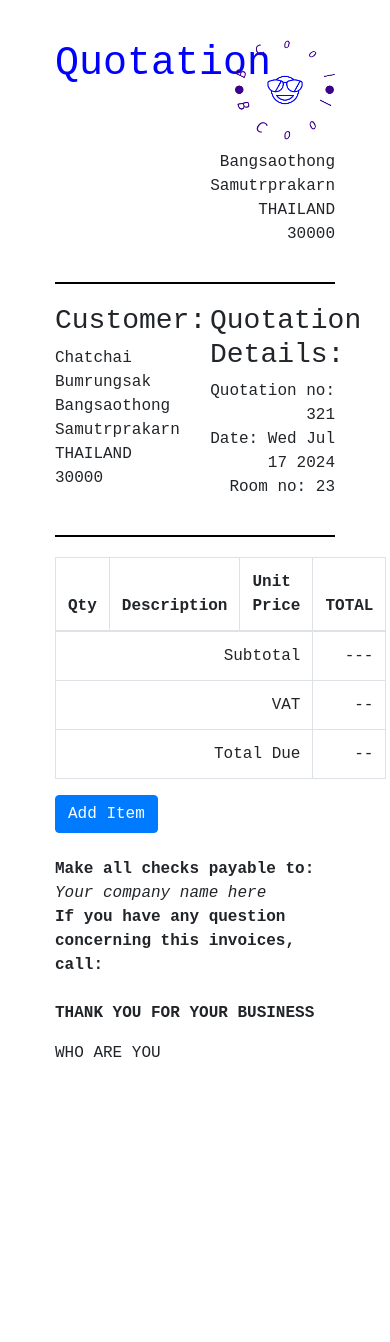
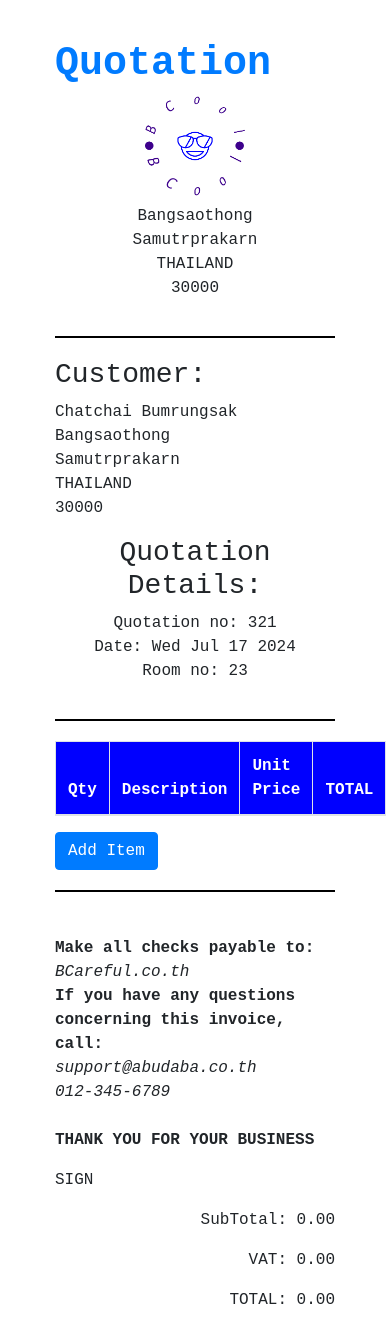
Before and after one commit to ApP0s/ApP0s.github.io, a website: page accessory.html in a window 390 px wide. Before the commit the page ends 1105 px from the top, so only its background shows below. Drawn offline with nearby package versions, Linux system fonts and the light colour scheme.

Commit message:
quotation

```diff
--- a/accessory.html
+++ b/accessory.html
@@ -1,66 +1,64 @@
 <!DOCTYPE html>
 <html lang="en">
+
 <head>
   <meta charset="UTF-8" />
   <meta name="viewport" content="width=device-width, initial-scale=1.0" />
   <title>Quotation Car Shop</title>
-    <link
-      rel="stylesheet"
-      href="https://maxcdn.bootstrapcdn.com/bootstrap/4.0.0/css/bootstrap.min.css"
-    />
+  <link rel="stylesheet" href="https://cdn.jsdelivr.net/npm/bootstrap@4.6.2/dist/css/bootstrap.min.css"
+    integrity="sha384-xOolHFLEh07PJGoPkLv1IbcEPTNtaed2xpHsD9ESMhqIYd0nLMwNLD69Npy4HI+N" crossorigin="anonymous">
   <script src="https://code.jquery.com/jquery-3.7.1.min.js"></script>
   <style>
     body {
       font-family: "Courier New", Courier, monospace;
       margin: 40px;
     }
+
     .divider {
       border-top: 2px solid black;
       margin: 20px 0;
     }
   </style>
 </head>
+
 <body>
+  <!-- Quotation LOGO -->
   <div class="container">
     <div class="row">
-        <div class="col-6">
-          <h1 style="color: blue">Quotation</h1>
+      <div class="col">
+        <h1 class="text-primary"><b>Quotation</b></h1>
       </div>
-        <div class="col-6 text-right">
-          <img
-            src="img/logo/logo-no-background.png"
-            style="width: 100px; height: 100px; margin-bottom: 10px"
-          />
+      <div class="col text-md-right text-center">
+        <img src="img/logo/logo-no-background.png" class="img-fluid mb-2" style="max-width: 100px; height: auto;" />
         <p>Bangsaothong<br />Samutrprakarn<br />THAILAND<br />30000</p>
       </div>
     </div>
+    <!-- Quotation LOGO -->
 
     <hr class="divider" />
-
+    <!-- Infor -->
     <div class="row">
-        <div class="col-6">
+      <div class="col">
         <h3>Customer:</h3>
         <p>
           Chatchai Bumrungsak<br />Bangsaothong<br />Samutrprakarn<br />THAILAND<br />30000
         </p>
       </div>
-        <div class="col-6 text-right">
+      <div class="col text-md-right text-center">
         <h3>Quotation Details:</h3>
         <p>
-            Quotation no: 321<br />Date: <span id="quotationDate"></span
-            ><br />Room no: 23
+          Quotation no: 321<br />Date: <span id="quotationDate"></span><br />Room no: 23
         </p>
       </div>
     </div>
+    <!-- Infor -->
 
     <hr class="divider" />
+    <!-- TABLE -->
     <div>
-        <table
-          class="table table-striped table-bordered table-condensed"
-          id="quotationTable"
-        >
+      <table class="table table-striped table-bordered table-condensed" id="quotationTable">
         <thead>
-            <tr>
+          <tr style="background-color: blue; color: white;">
             <th>Qty</th>
             <th>Description</th>
             <th>Unit Price</th>
@@ -68,63 +66,44 @@
           </tr>
         </thead>
         <tbody></tbody>
-
-          <tfoot>
-            <tr id="sub-total">
-              <td colspan="3" class="text-right">Subtotal</td>
-              <td colspan="1" class="text-right" id="subTotal">---</td>
-            </tr>
-            <tr>
-              <td colspan="3" class="text-right">VAT</td>
-              <td colspan="1" class="text-right" id="vat">--</td>
-            </tr>
-            <tr>
-              <td colspan="3" class="text-right">Total Due</td>
-              <td colspan="1" class="text-right" id="total">--</td>
-            </tr>
-          </tfoot>
       </table>
-        <button
-          type=" button"
-          class="btn btn-primary"
-          data-toggle="modal"
-          data-target="#exampleModal"
-        >
+    </div>
+    <button type="button" class="btn btn-primary" data-toggle="modal" data-target="#exampleModal">
       Add Item
     </button>
-      </div>
+    <!-- TABLE -->
+    <hr class="divider" />
     <br />
-      <p class="cen">
+
+    <!-- SECTION BELOW -->
+    <div class="row">
+      <div class="col">
+        <p>
           <b>Make all checks payable to:</b>
-        <br /><i>Your company name here</i> <br /><b
-          >If you have any question concerning this invoices, call:</b
-        >
+          <br /><i>BCareful.co.th</i> <br /><b>If you have any questions concerning this invoice, call:</b>
+          <br /><i>support@abudaba.co.th</i> <br />
+          <i>012-345-6789</i>
           <br />
           <br /><b>THANK YOU FOR YOUR BUSINESS</b>
+        <footer>SIGN</footer>
         </p>
-
-      <footer>WHO ARE YOU</footer>
+      </div>
+      <div class="col">
+        <p class="text-right">SubTotal: <span id="subTotal">0.00</span></p>
+        <p class="text-right">VAT: <span id="vat">0.00</span></p>
+        <p class="text-right">TOTAL: <span id="total">0.00</span></p>
+      </div>
+    </div>
   </div>
 
   <!-- Modal -->
-    <div
-      class="modal fade"
-      id="exampleModal"
-      tabindex="-1"
-      role="dialog"
-      aria-labelledby="exampleModalLabel"
-      aria-hidden="true"
-    >
+  <div class="modal fade" id="exampleModal" tabindex="-1" role="dialog" aria-labelledby="exampleModalLabel"
+    aria-hidden="true">
     <div class="modal-dialog" role="document">
       <div class="modal-content">
         <div class="modal-header">
           <h2 class="modal-title" id="exampleModalLabel">Add Item</h2>
-            <button
-              type="button"
-              class="close"
-              data-dismiss="modal"
-              aria-label="Close"
-            >
+          <button type="button" class="close" data-dismiss="modal" aria-label="Close">
             <span aria-hidden="true">&times;</span>
           </button>
         </div>
@@ -132,24 +111,20 @@
           <table class="table">
             <tr>
               <td>Description</td>
-                <td><input type="text" id="newItemDescription" /></td>
+              <td><input type="text" id="newItemDescription" class="form-control" /></td>
             </tr>
             <tr>
               <td>Price Per Unit</td>
-                <td><input type="number" min="0" id="newItemPPU" /></td>
+              <td><input type="number" min="0" id="newItemPPU" class="form-control" /></td>
             </tr>
             <tr>
               <td>Quantity</td>
-                <td><input type="number" min="0" id="newItemQty" /></td>
+              <td><input type="number" min="0" id="newItemQty" class="form-control" /></td>
             </tr>
           </table>
         </div>
         <div class="modal-footer">
-            <button
-              type="button"
-              class="btn btn-secondary"
-              data-dismiss="modal"
-            >
+          <button type="button" class="btn btn-secondary" data-dismiss="modal">
             Close
           </button>
           <button type="button" class="btn btn-primary" onclick="addItem()">
@@ -159,6 +134,7 @@
       </div>
     </div>
   </div>
+
   <script>
     var quotationData = [];
 
@@ -196,8 +172,7 @@
             <tr class="data-row">
               <td class="text-center">${item.quantity}</td>
               <td class="data">
-                ${
-                  item.description
+                ${item.description
           } <button class="btn btn-danger btn-sm" onclick="deleteItem(${index})">X</button>
               </td>
               <td class="text-right">${item.unitPrice.toFixed(2)}</td>
@@ -224,15 +199,11 @@
       $("#quotationDate").text(date.toDateString());
     });
   </script>
-    <script
-      src="https://stackpath.bootstrapcdn.com/bootstrap/3.4.1/js/bootstrap.min.js"
-      integrity="sha384-aJ21OjlMXNL5UyIl/XNwTMqvzeRMZH2w8c5cRVpzpU8Y5bApTppSuUkhZXN0VxHd"
-      crossorigin="anonymous"
-    ></script>
-    <script
-      src="https://stackpath.bootstrapcdn.com/bootstrap/3.4.1/js/bootstrap.min.js"
-      integrity="sha384-aJ21OjlMXNL5UyIl/XNwTMqvzeRMZH2w8c5cRVpzpU8Y5bApTppSuUkhZXN0VxHd"
-      crossorigin="anonymous"
-    ></script>
+  <script src="https://cdn.jsdelivr.net/npm/jquery@3.5.1/dist/jquery.slim.min.js"
+    integrity="sha384-DfXdz2htPH0lsSSs5nCTpuj/zy4C+OGpamoFVy38MVBnE+IbbVYUew+OrCXaRkfj"
+    crossorigin="anonymous"></script>
+  <script src="https://cdn.jsdelivr.net/npm/bootstrap@4.6.2/dist/js/bootstrap.bundle.min.js"
+    integrity="sha384-Fy6S3B9q64WdZWQUiU+q4/2Lc9npb8tCaSX9FK7E8HnRr0Jz8D6OP9dO5Vg3Q9ct"
+    crossorigin="anonymous"></script>
 </body>
 </html>
--- a/css/global.css
+++ b/css/global.css
@@ -1,5 +1,3 @@
-
-
 table {
     border-collapse: collapse;
     width: 100%;
```
Lines whose indentation alone changed are shown as unchanged.
